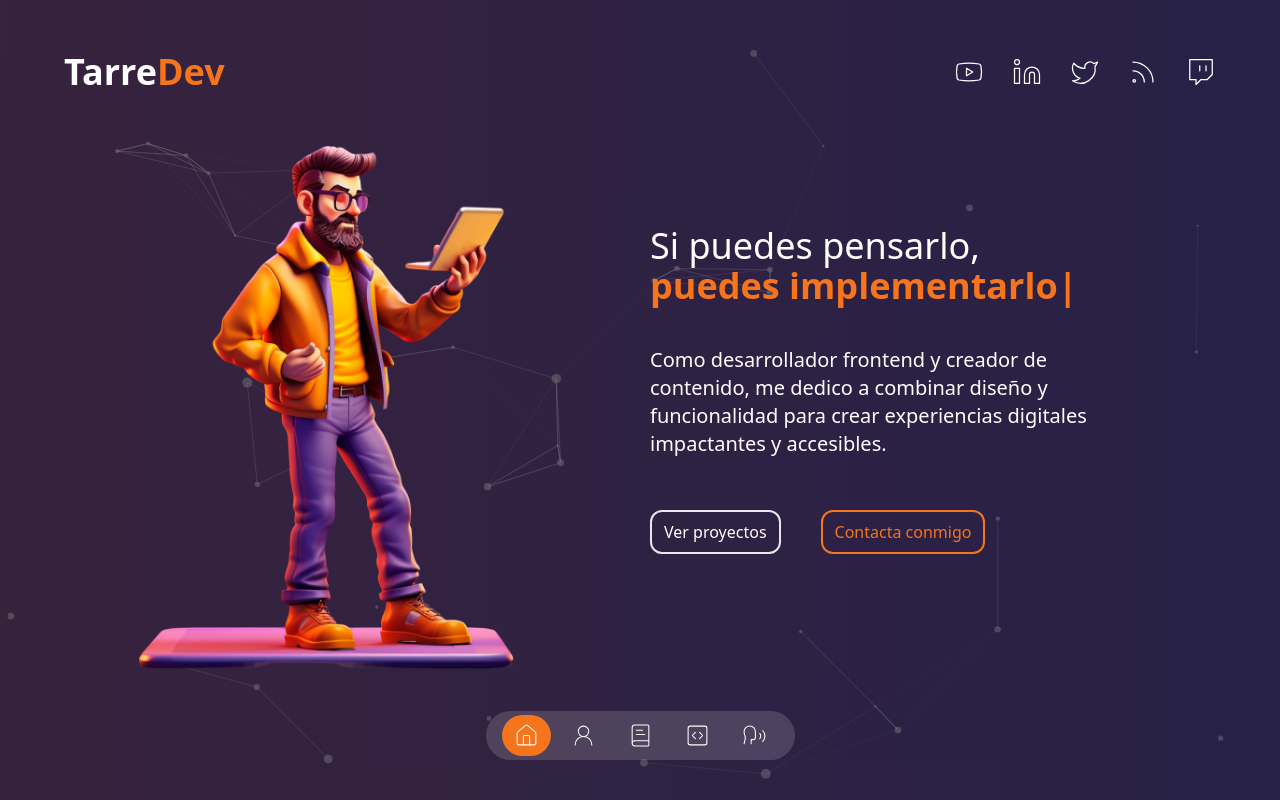
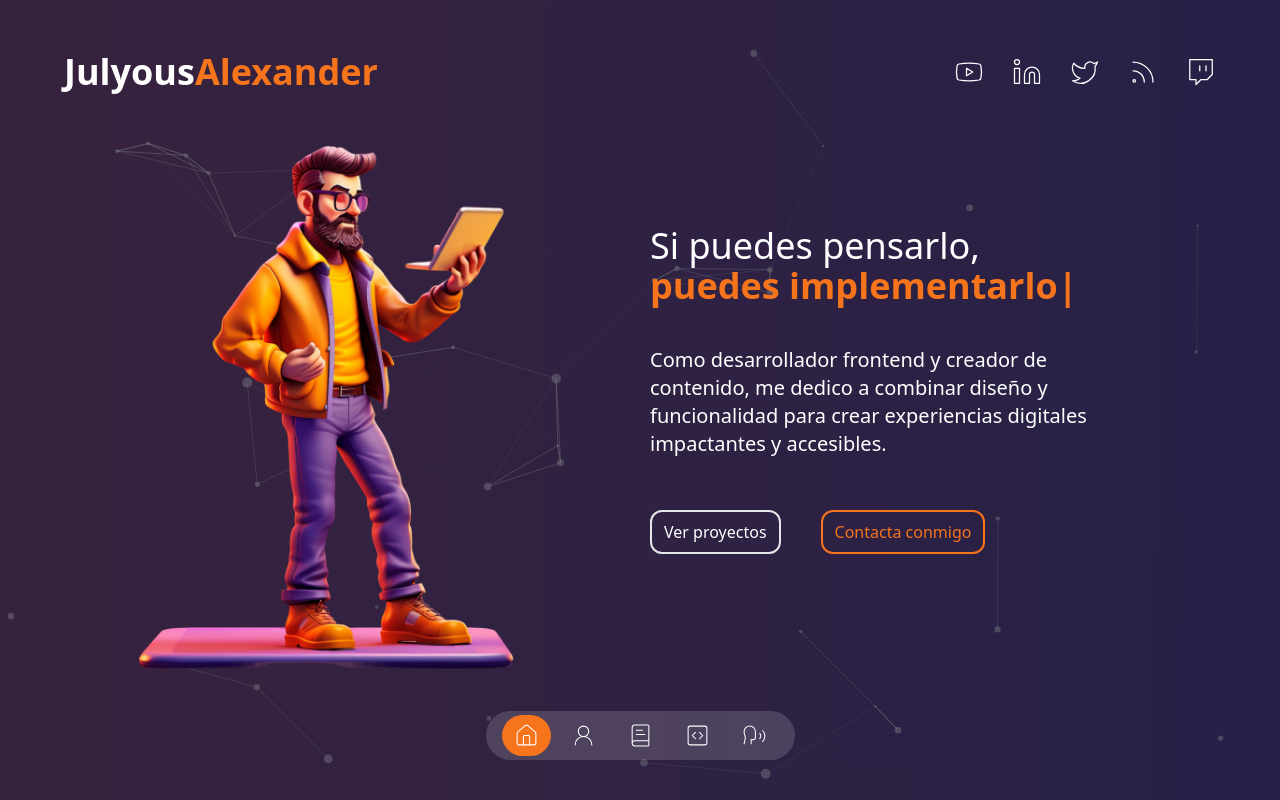
Before and after one commit to Alexanderduarte2003/landing-page-test, a Next.js app: page / in a window 1280 px wide. Built offline with nearby package versions, Linux system fonts and the light colour scheme.

Commit message:
Cambios al titulo del header del proyecto

```diff
--- a/components/header.tsx
+++ b/components/header.tsx
@@ -11,8 +11,8 @@ const Header = () => {
                 <div className="container justify-between max-w-6xl mx-auto md:flex">
                     <Link href='/'>
                         <h1 className="my-3 text-4xl font-bold text-center md:text-left">
-                            Tarre
-                            <span className="text-secondary">Dev</span>
+                            Julyous
+                            <span className="text-secondary">Alexander</span>
                         </h1>
                     </Link>
                     <div className="flex items-center justify-center gap-7">
```
